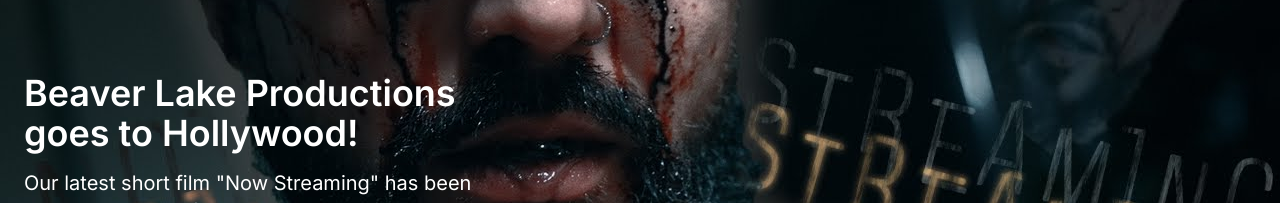
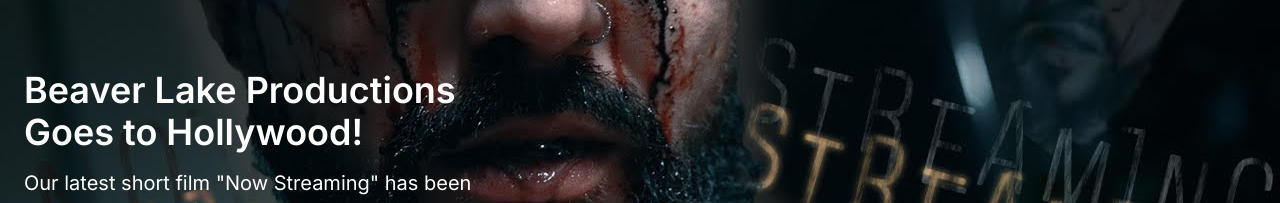
Before and after one commit to BillwoodMarbles/beaver-lake-productions, a Next.js app: page / in a window 1280 px wide. Shown: the part 155-358 px from the top of the page. Built offline with nearby package versions, Linux system fonts and the light colour scheme.

Commit message:
fix: embed video fix. small styles

```diff
--- a/app/components/Carousel/Carousel.tsx
+++ b/app/components/Carousel/Carousel.tsx
@@ -17,7 +17,7 @@ const Carousel: React.FC = () => {
       title: 'Now Streaming',
       description:
         'Our unnerving entry into the 2025 Jakob Owens Horror Film Festival.',
-      youtubeId: 'https://youtu.be/4upii3jsKQU?si=S5iGJAzf600MEQjg',
+      youtubeId: 'https://www.youtube.com/embed/4upii3jsKQU?autoplay=1',
       type: 'custom-slide',
     },
     {
--- a/app/components/Hero/Hero.tsx
+++ b/app/components/Hero/Hero.tsx
@@ -47,7 +47,7 @@ export default function Hero({
         className="absolute bottom-14 left-0 z-20 px-6"
         style={{ maxWidth: '500px' }}
       >
-        <h1 className="leading-1 mb-4 text-4xl font-semibold text-white">
+        <h1 className="mb-4 text-4xl font-semibold leading-[1.15] text-white">
           {title}
         </h1>
         <p className="mb-10 text-xl text-white">{subtitle}</p>
--- a/app/page.tsx
+++ b/app/page.tsx
@@ -10,7 +10,7 @@ export default function Home() {
   return (
     <main className="text-left">
       <Hero
-        title="Beaver Lake Productions goes to Hollywood!"
+        title="Beaver Lake Productions Goes to Hollywood!"
         subtitle='Our latest short film "Now Streaming" has been selected as one of the top 15 entries into the 2025 Jakob Owens Horror Film Festival!'
         ctaText="Watch Now"
         ctaLink="https://youtu.be/4upii3jsKQU?si=S5iGJAzf600MEQjg"
```
